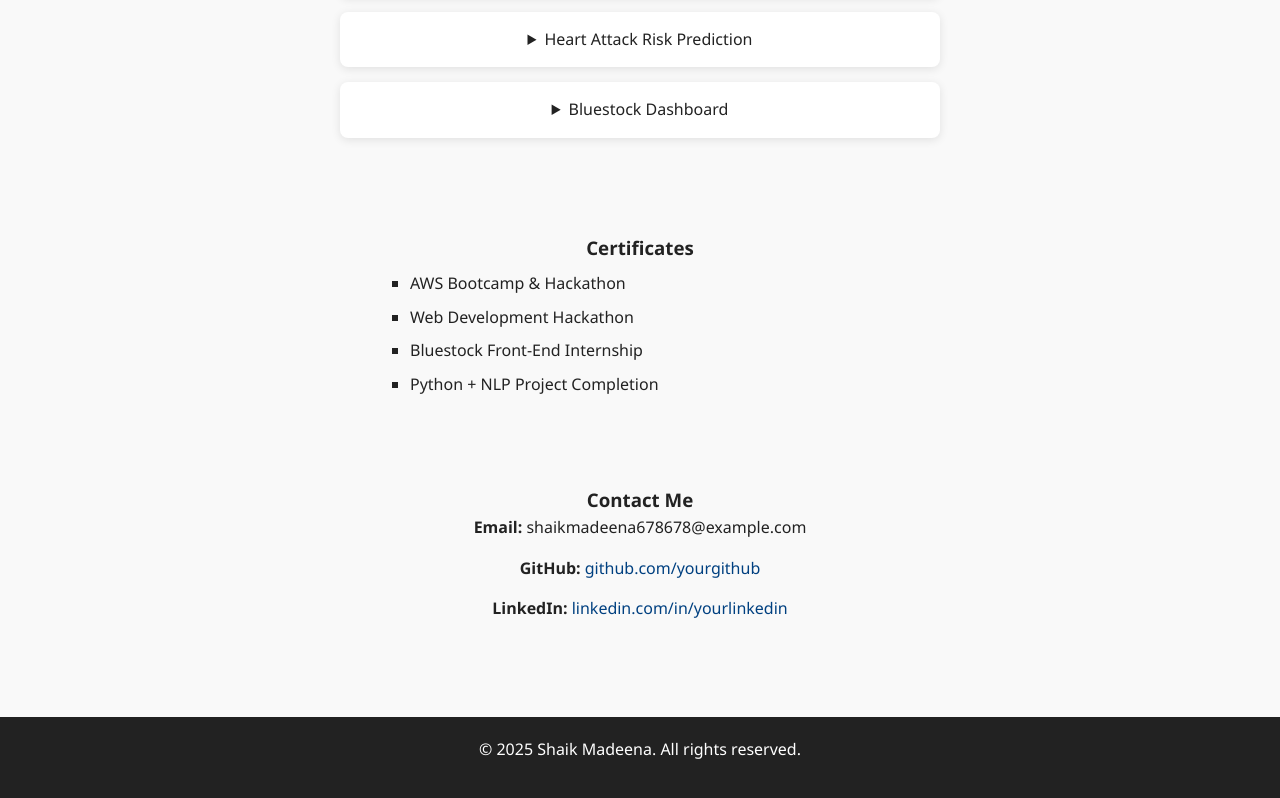
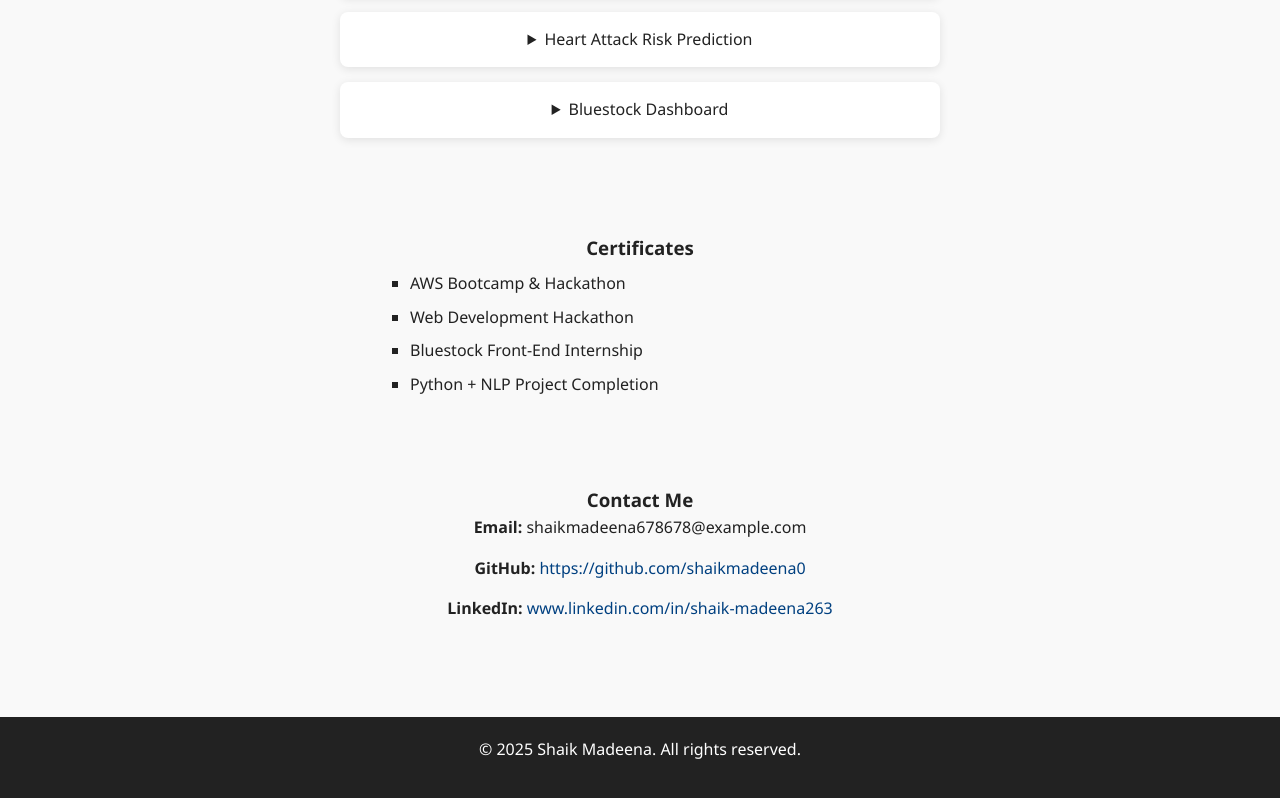
Before and after one commit to shaikmadeena0/my-portfolio, a plain HTML site: page index.html in a window 1280 px wide. Shown: the part 814-1612 px from the top of the page. Drawn offline with Linux system fonts and the light colour scheme.

Commit message:
Update index.html

```diff
--- a/index.html
+++ b/index.html
@@ -78,8 +78,8 @@
   <section class="contact">
     <h3>Contact Me</h3>
     <p><strong>Email:</strong> shaikmadeena678678@example.com</p>
-    <p><strong>GitHub:</strong> <a href="https://github.com/yourgithub" target="_blank">github.com/yourgithub</a></p>
-    <p><strong>LinkedIn:</strong> <a href="https://linkedin.com/in/yourlinkedin" target="_blank">linkedin.com/in/yourlinkedin</a></p>
+    <p><strong>GitHub:</strong> <a href="https://github.com/yourgithub" target="_blank">https://github.com/shaikmadeena0</a></p>
+    <p><strong>LinkedIn:</strong> <a href="https://linkedin.com/in/yourlinkedin" target="_blank">www.linkedin.com/in/shaik-madeena263</a></p>
   </section>
 
 
```
